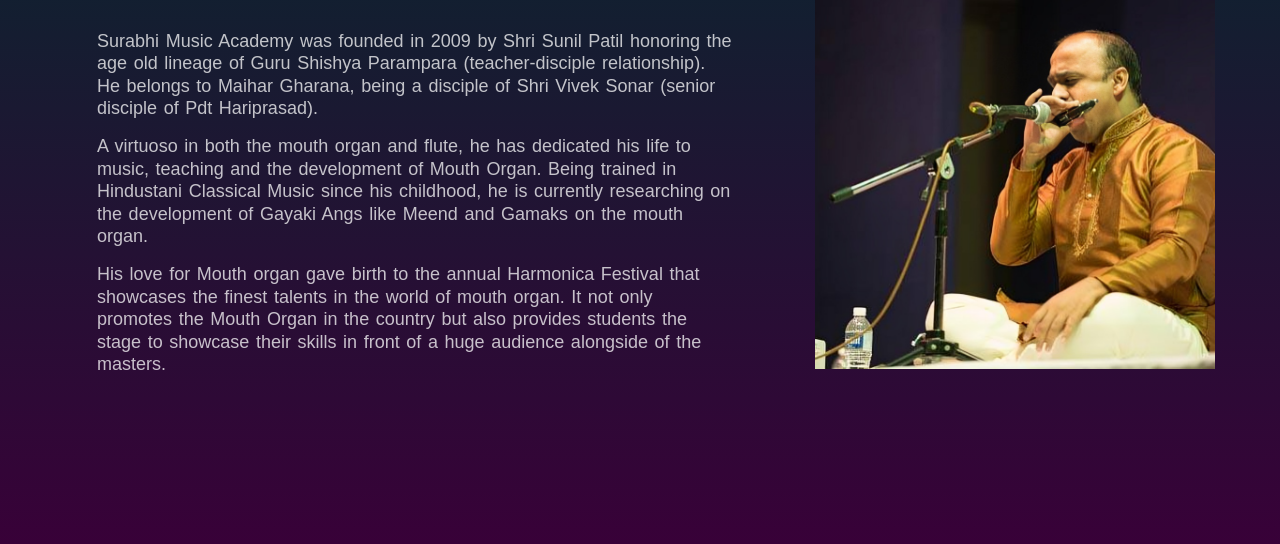
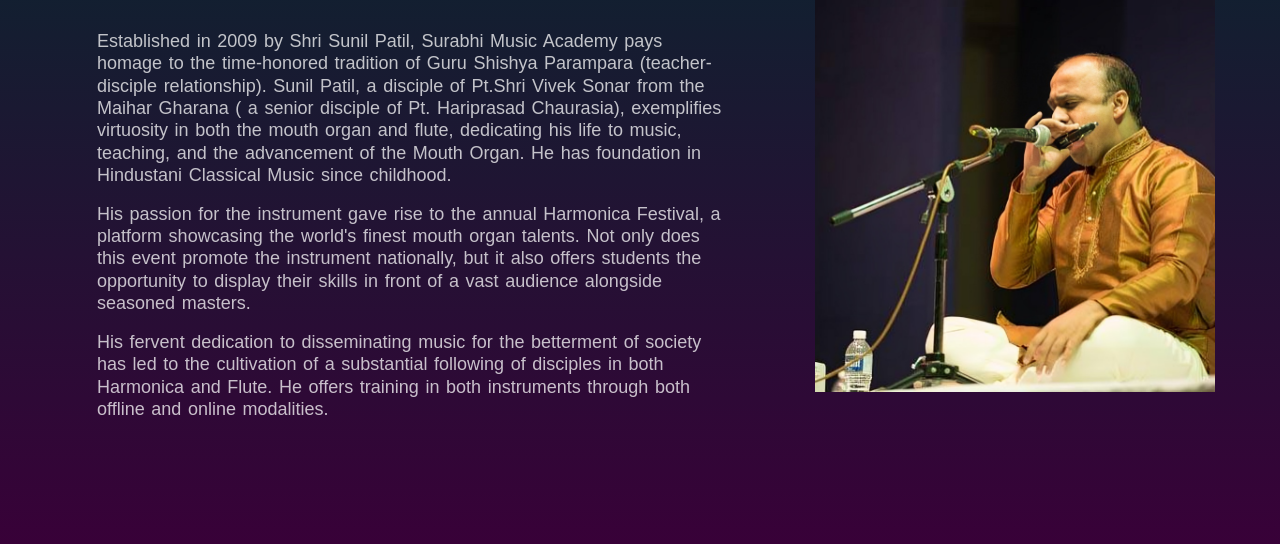
Before and after one commit to switchtrip/surabhi_music, a plain HTML site: page index.html in a window 1280 px wide. Shown: the part 256-800 px from the top of the page. Drawn offline with Linux system fonts and the light colour scheme.

Commit message:
Use the intro para given by Pramod Puttar ji

```diff
--- a/index.html
+++ b/index.html
@@ -57,7 +57,10 @@
         </div>
       </button>
       <nav>
-        <ul data-visible="false" class="primary-navigation underline-indicators">
+        <ul
+          data-visible="false"
+          class="primary-navigation underline-indicators"
+        >
           <li><a href="index.html">Home</a></li>
           <li><a href="index.html">Events</a></li>
           <li><a href="index.html">Gallery</a></li>
@@ -95,6 +98,32 @@
         <div class="left">
           <article class="card">
             <h1>Guruji Shri Sunil Patil</h1>
+
+            <p>
+              Established in 2009 by Shri Sunil Patil, Surabhi Music Academy
+              pays homage to the time-honored tradition of Guru Shishya
+              Parampara (teacher-disciple relationship). Sunil Patil, a disciple
+              of Pt.Shri Vivek Sonar from the Maihar Gharana ( a senior disciple
+              of Pt. Hariprasad Chaurasia), exemplifies virtuosity in both the
+              mouth organ and flute, dedicating his life to music, teaching, and
+              the advancement of the Mouth Organ. He has foundation in
+              Hindustani Classical Music since childhood.
+            </p>
+            <p>
+              His passion for the instrument gave rise to the annual Harmonica
+              Festival, a platform showcasing the world's finest mouth organ
+              talents. Not only does this event promote the instrument
+              nationally, but it also offers students the opportunity to display
+              their skills in front of a vast audience alongside seasoned
+              masters.
+            </p>
+            <p>
+              His fervent dedication to disseminating music for the betterment
+              of society has led to the cultivation of a substantial following
+              of disciples in both Harmonica and Flute. He offers training in
+              both instruments through both offline and online modalities.
+            </p>
+<!--
             <p>
               Surabhi Music Academy was founded in 2009 by Shri Sunil Patil
               honoring the age old lineage of Guru Shishya Parampara
@@ -115,15 +144,13 @@
               organ. It not only promotes the Mouth Organ in the country but
               also provides students the stage to showcase their skills in front
               of a huge audience alongside of the masters.
-            </p>
+            </p> -->
           </article>
         </div>
         <section class="right">
           <img src="images/sir_sitting_MO_hd.png" />
         </section>
       </article>
-
-
     </main>
     <script src="script.js"></script>
     <script src="nav.js"></script>
--- a/main.css
+++ b/main.css
@@ -21,8 +21,8 @@ body {
     font-weight: 400;
     font-size: large;
     color: white;
-  --clr-white: white;
 }
+
 main {
     max-width: 1200px;
     margin: 0 auto;
@@ -37,6 +37,7 @@ main {
     border-color: hsl(0 0% 100% / 0.25);
     transition: 600ms;
 }
+
 header {
     /* background-color: rgba(33, 36, 36, 0.9); */
     margin: 0 0;
```
Also changed, not shown: events.html (added), 1 other file. Lines whose indentation alone changed are shown as unchanged.
